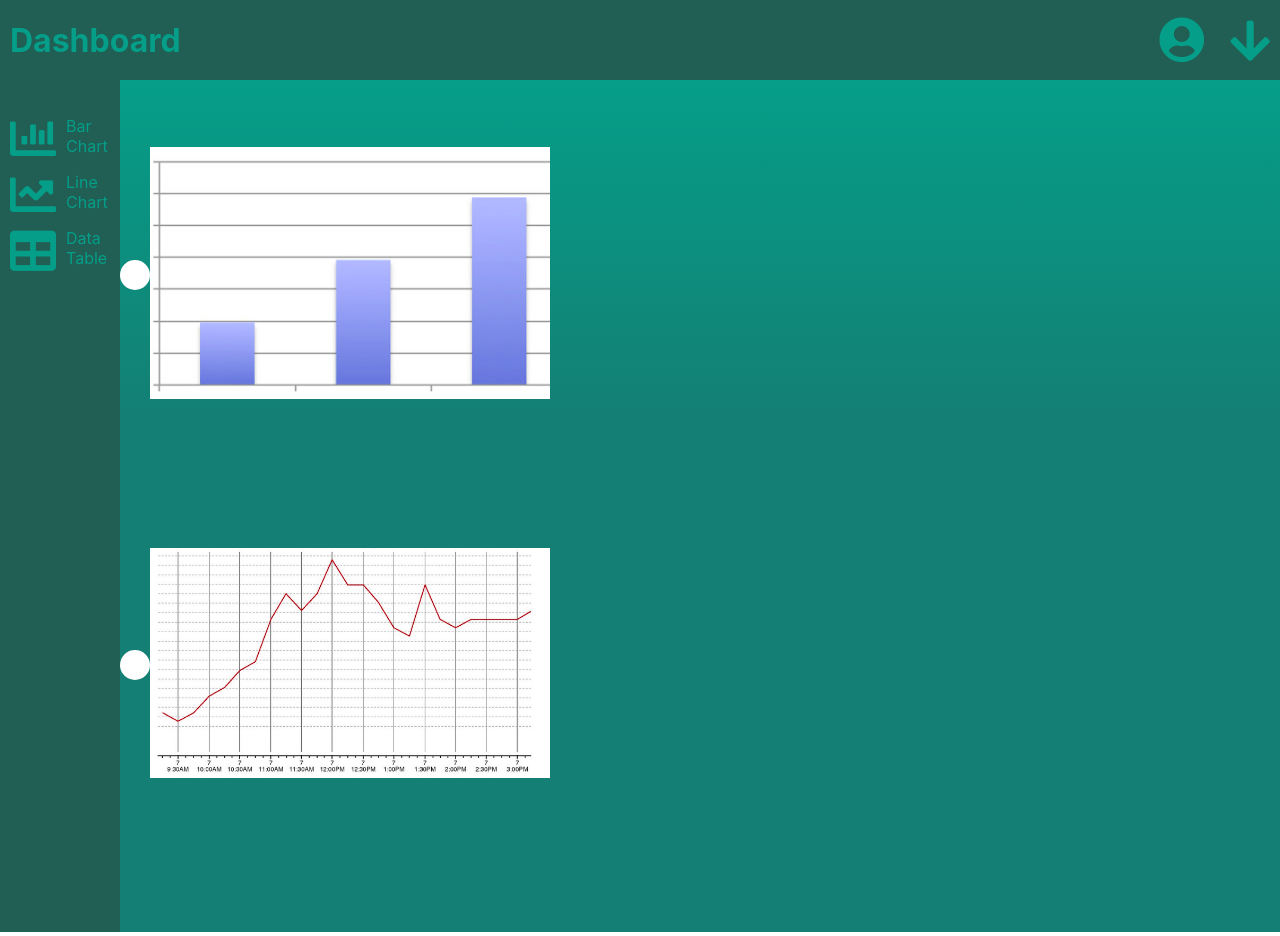
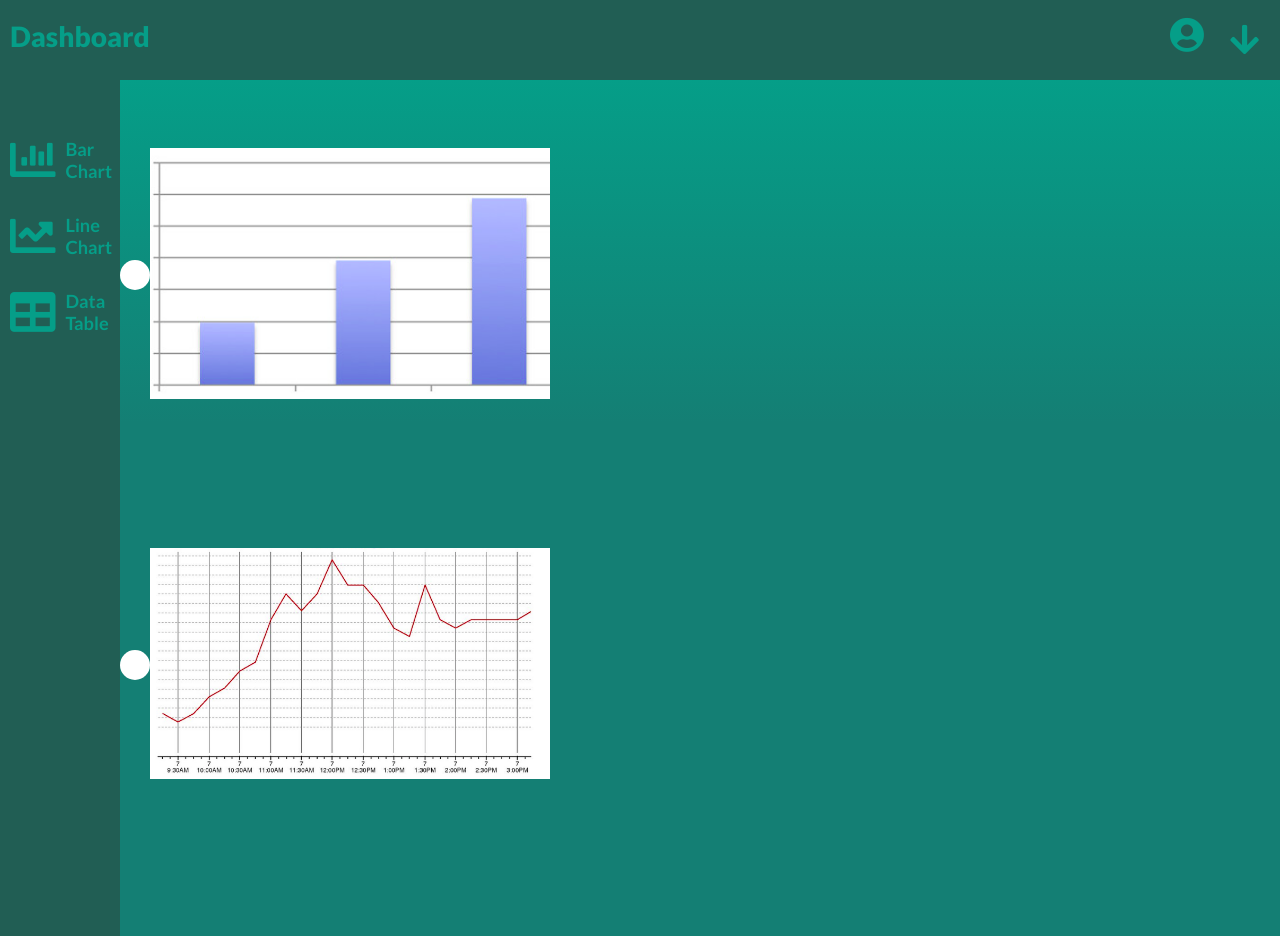
Before and after one commit to carmenpmoreno/track-and-chain-challenge, a React (Create React App) app: page / in a window 1280 px wide. Built offline with nearby package versions, Linux system fonts and the light colour scheme.

Commit message:
introduce Laton FOnt-family and review menu charts margins

```diff
--- a/public/index.html
+++ b/public/index.html
@@ -4,6 +4,7 @@
     <meta charset="utf-8" />
     <link rel="shortcut icon" href="%PUBLIC_URL%/favicon.ico" />
     <meta name="viewport" content="width=device-width, initial-scale=1" />
+    <link href="https://fonts.googleapis.com/css?family=Lato:400,700,900&display=swap" rel="stylesheet">
     <link rel="stylesheet" href="https://use.fontawesome.com/releases/v5.8.2/css/all.css" integrity="sha384-oS3vJWv+0UjzBfQzYUhtDYW+Pj2yciDJxpsK1OYPAYjqT085Qq/1cq5FLXAZQ7Ay" crossorigin="anonymous">
     <meta name="theme-color" content="#000000" />
     <title>Track&Chain challenge</title>
--- a/src/containers/App.scss
+++ b/src/containers/App.scss
@@ -1,4 +1,6 @@
 @import '../scss/variables';
+
+// HEADER
 
 .header-section {
     margin: 0;
@@ -12,27 +14,16 @@
 }
 .header-section__title {
     margin-left: 10px;
+    font-size: 2em;
+    font-weight: $superBoldMainFontWeight;
 }
+// user-menu
 .user-menu {
     display: flex;
     flex-direction: row;
 }
 .user-menu__item-wrapper {
     margin: 17px 0 10px 10px;
-}
-// BUTTONS
-.charts-menu__button {
-    background-color: $ligthColor;
-    border: $ligthColor;
-    -webkit-appearance: none;
-    -moz-appearance: none;
-    appearance: none;
-    padding: 0;
-    position: absolute;
-    top: 22px;
-    left: 10px;
-    height: 46px;
-    width: 46px;
 }
 .user-menu__button {
     background-color: $darkColor;
@@ -44,20 +35,29 @@
     height: 46px;
     width: 46px;
 }
+// MAIN
+
 .main-section {
     display: flex;
     flex-direction: row;
 }
+// chart-menu
 .charts-menu {
+    font-size: 1.3em;
+    font-weight: $boldMainFontWeight;
     background-color: $darkColor;
 }
 .charts-menu__tablet-desktop, .charts-menu__mobile {
     list-style: none;
     height: 100vh;
-    padding: 10px;
+    padding: 10px 10px 10px 5px;
+    @media all and (min-width:768px)  {
+        padding: 10px;
+    }
 }
 .charts-menu__mobile {
     display: block;
+    width: 40px;
     @media all and (min-width:768px) {
         display: none;
     }
@@ -76,22 +76,34 @@
     display: flex;
     flex-direction: row;
     color: $ligthColor;
+    @media all and (min-width:768px) {
+        margin: 30px 0;
+    }
 }
 .fas {
-    font-size: 46px;
+    font-size: 2.5em;
     color: $ligthColor;
     margin-right: 10px;
 }
-.charts-menu__mobile {
-    width: 60px;
-}
-.hidden {
-    display: none;
-}
-// CHARTS SECTION
+
+// chart-section
 .charts-section {
     background-image: linear-gradient(180deg, $ligthColor 0%,$mainColor 40%);
     width: 100vw;
+}
+.charts-article {
+    height: 300px;
+    display: flex;
+    flex-direction: column;
+    align-items: center;
+    margin: 0 10px;
+    @media all and (min-width:768px) {
+        height: 390px;
+        display: flex;
+        flex-direction: row;
+        align-items: center;
+        margin: 0;
+    }
 }
 .charts-article__image-wrapper {
     width: 260px;
@@ -109,20 +121,6 @@
     height: 30px;
     width: 30px;
     background-color: $snowWhite;
-}
-.charts-article {
-    height: 290px;
-    display: flex;
-    flex-direction: column;
-    align-items: center;
-    margin: 0 10px;
-    @media all and (min-width:768px) {
-        height: 390px;
-        display: flex;
-        flex-direction: row;
-        align-items: center;
-        margin: 0;
-    }
 }
 .charts-article__line {
     background-color: $snowWhite;
--- a/src/index.scss
+++ b/src/index.scss
@@ -1,7 +1,8 @@
+@import '../src/scss/variables';
+
 body {
   margin: 0;
   padding: 0;
-  font-family: -apple-system, BlinkMacSystemFont, "Segoe UI", "Roboto", "Oxygen",
-    "Ubuntu", "Cantarell", "Fira Sans", "Droid Sans", "Helvetica Neue",
-    sans-serif;
+  font-family: $mainFontFamily;
+  font-size: $mainFontSize;
 }
--- a/src/scss/_variables.scss
+++ b/src/scss/_variables.scss
@@ -4,3 +4,10 @@ $ligthColor: #059e88;
 $darkColor:  #215e54;
 $mediumColor: #02938c;
 $snowWhite: #fff;
+
+// FONTS
+$mainFontFamily :'Lato', sans-serif;
+$mainFontSize: 14px;
+$regularMainFontWeight: 300;
+$boldMainFontWeight: 700;
+$superBoldMainFontWeight: 900;
```
